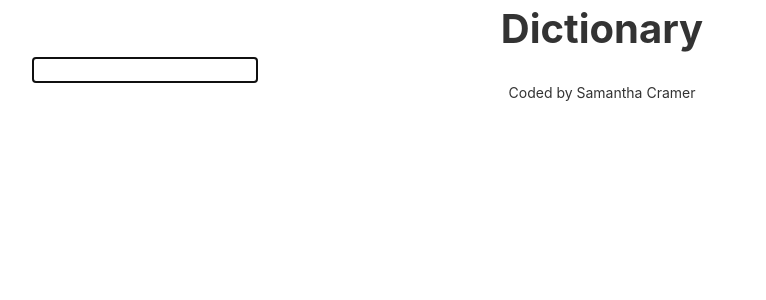
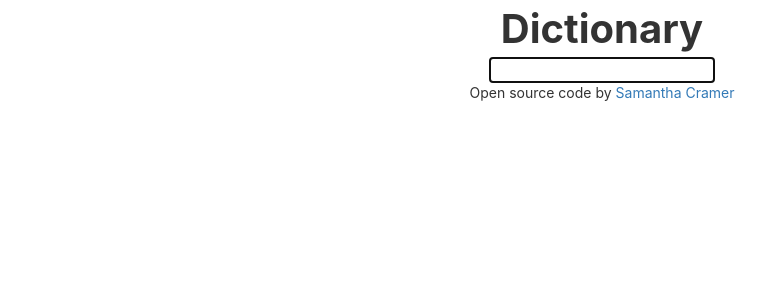
Before and after one commit to sacrmr/dictionary-project, a React (Create React App) app: page / in a window 1280 px wide. Shown: the top 300 px of the page, without its empty margins (38-804 px from the left). Built offline with nearby package versions, Linux system fonts and the light colour scheme.

Commit message:
Added Github link to footer and css to searchbar

```diff
--- a/src/App.css
+++ b/src/App.css
@@ -2,5 +2,4 @@
     text-align: center;
     font-size: 40px;
     font-weight: 700;
-
 }
--- a/src/App.js
+++ b/src/App.js
@@ -12,7 +12,7 @@ function App() {
    </main>
     </div>
     <footer className='text-center'>
-      Coded by Samantha Cramer
+      Open source code by <a href="https://github.com/sacrmr/dictionary-project" target='blank'>Samantha Cramer</a>
     </footer>
     </div>
   );
--- a/src/Dictionary.css
+++ b/src/Dictionary.css
@@ -0,0 +1,3 @@
+.Search-bar{
+    text-align: center;
+}
--- a/src/Dictionary.js
+++ b/src/Dictionary.js
@@ -29,7 +29,7 @@ setResults(response.data[0]);
     }
 
     return <div className="Dictionary">
-        <form onSubmit ={search}>
+        <form onSubmit ={search} className="Search-bar">
             <input type="search" autoFocus={true}
             onChange= {handleKeywordChange}/>
         </form>
```
